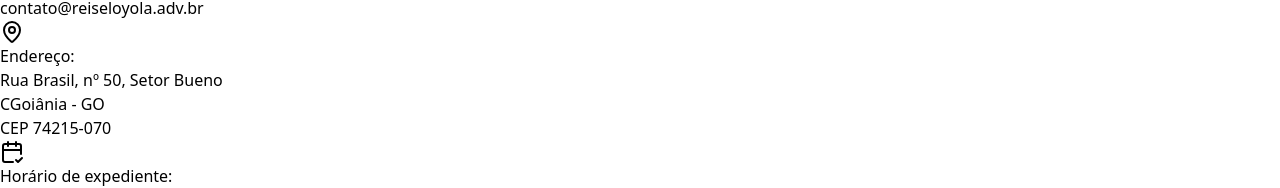
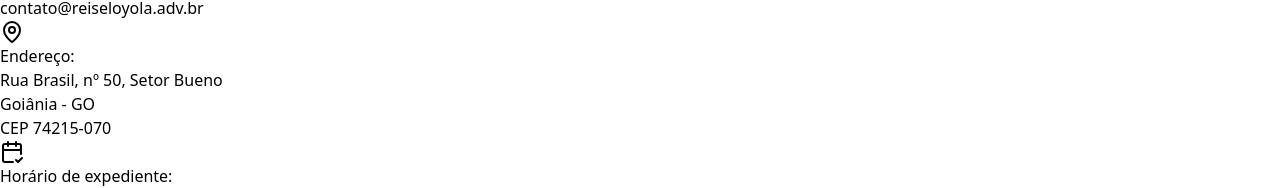
Before and after one commit to EdisonMatos/LP-Reis-e-Loyola, a React (Vite) app: page / in a window 1280 px wide. Shown: the part 4501-4689 px from the top of the page. Built offline with nearby package versions, Linux system fonts and the light colour scheme; a web font is replaced by a local one.

Commit message:
fix: Corrige erro ortográfico no endereço

```diff
--- a/src/content/content.jsx
+++ b/src/content/content.jsx
@@ -55,7 +55,7 @@ export const infos = {
     <div>
       <p>Endereço:</p>
       <p>Rua Brasil, nº 50, Setor Bueno</p>
-      <p>CGoiânia - GO</p>
+      <p>Goiânia - GO</p>
       <p>CEP 74215-070</p>
     </div>
   ),
```
